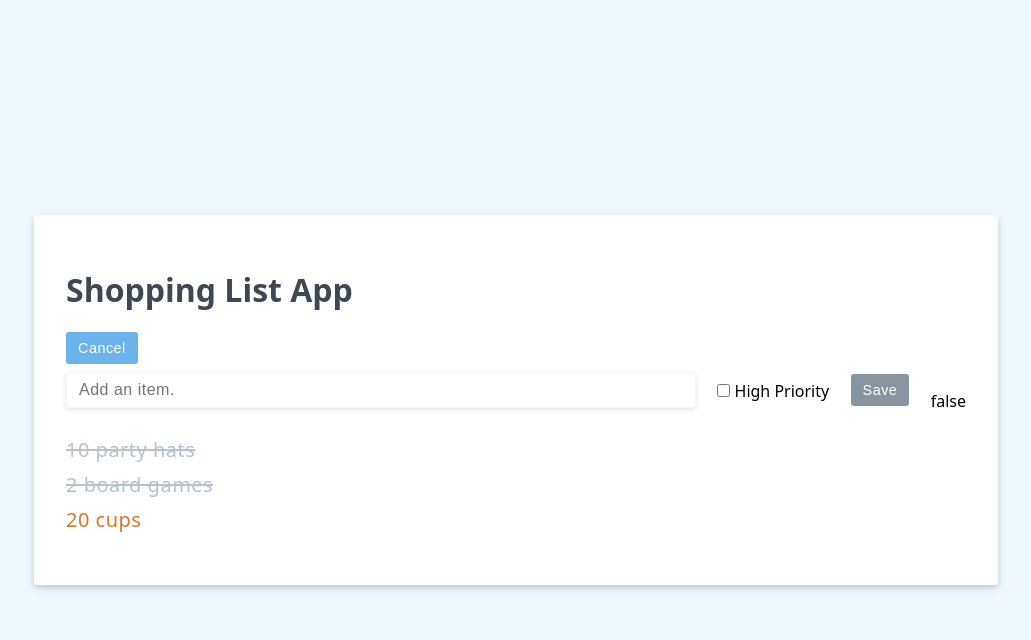
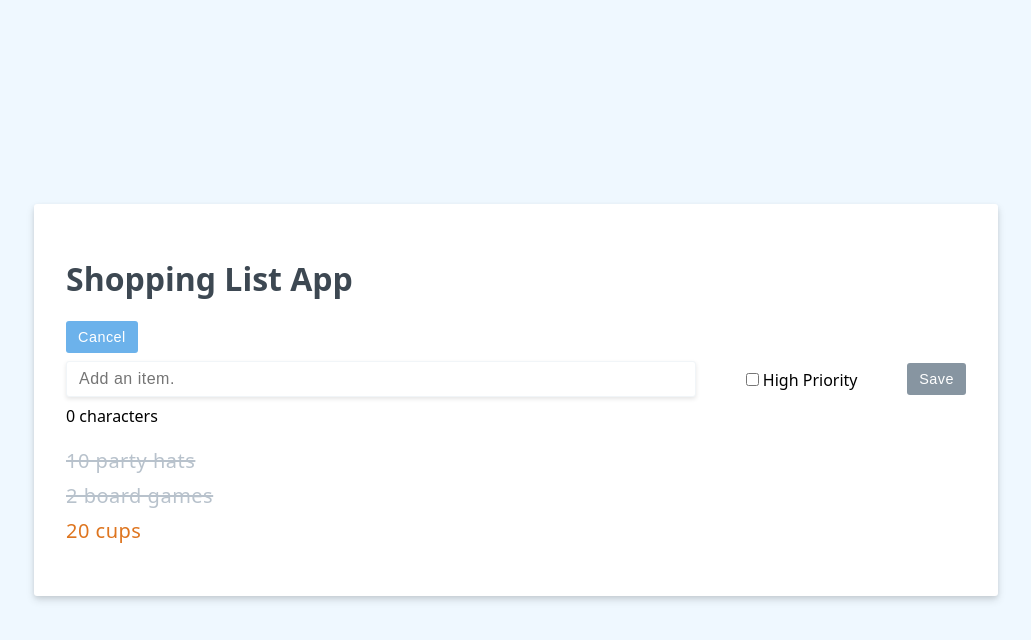
Before and after one commit to iirving/Vue3-Composition-API, a Vue app: page / in a window 1280 px wide. Both pictures are taken after a click on the button "Add item". Shown: the top 640 px of the page, without its empty margins (124-1155 px from the left). Built offline with nearby package versions, Linux system fonts and the light colour scheme.

Commit message:
Add character count for new item

```diff
--- a/src/App.vue
+++ b/src/App.vue
@@ -1,5 +1,5 @@
 <script setup>
-import { ref } from 'vue'
+import { ref, computed } from 'vue'
 
 const header = ref('Shopping List App');
 const editing = ref(false);
@@ -25,6 +25,11 @@ const items = ref([
 ]);
 let newItem = ref("");
 const newItemHighPriority = ref(false);
+
+const characterCount = computed(() => {
+  return newItem.value.length;
+});
+
 const saveItem = () => {
   items.value.push({
     id: items.value.length + 1,
@@ -60,12 +65,16 @@ const togglePurchased = (item) => {
       <input type="checkbox" v-model="newItemHighPriority" value="high">
       High Priority
     </label>
+
     <button :disabled="newItem.length < 5" class="btn btn-primary">
       Save
     </button>
-    <br>
-    {{ newItemHighPriority }}
+
+
   </form>
+  <div v-if="editing">
+    {{ characterCount }} characters
+  </div>
   <ul>
     <li v-for="({ id, label, purchased, highPriority }, index) in items" :key="id" @click="togglePurchased(items[index])"
       :class="{
```
